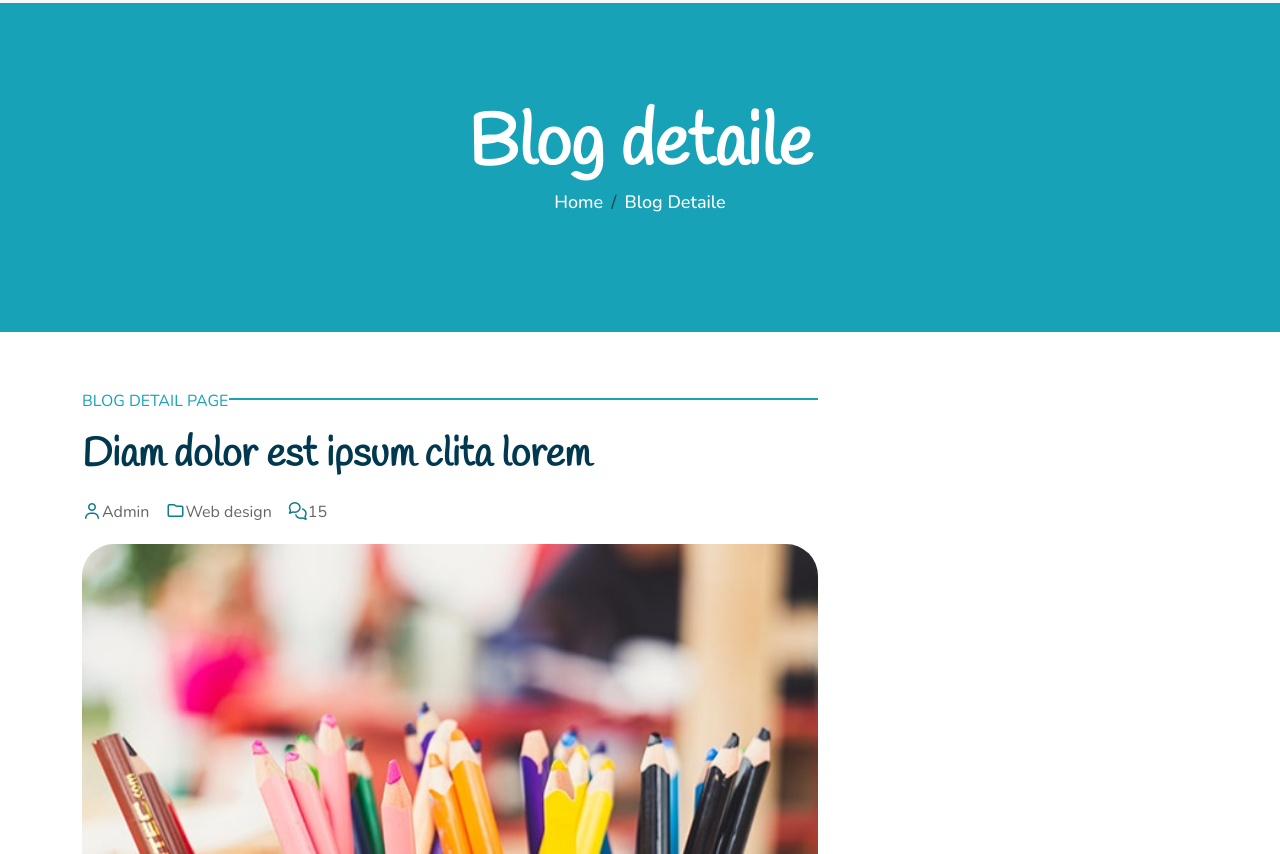
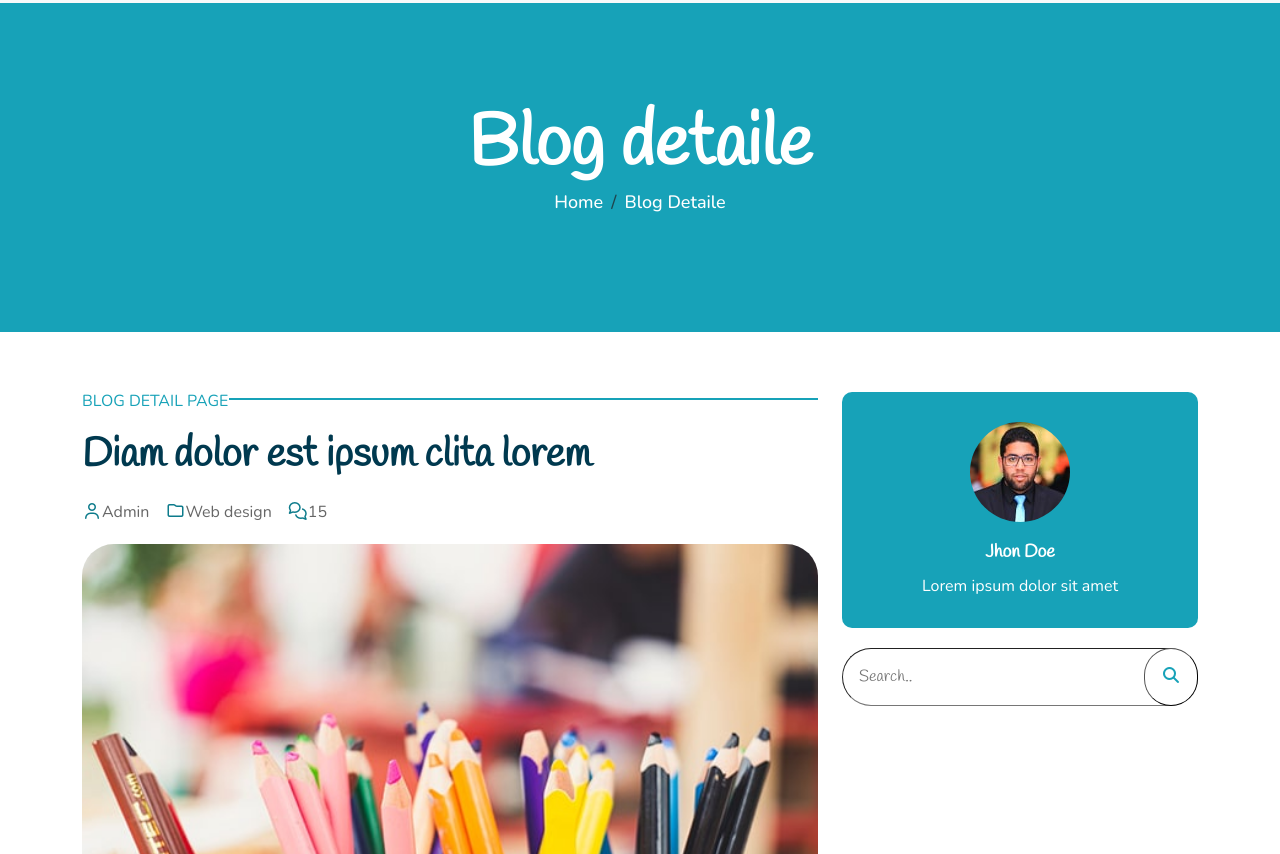
Before and after one commit to nmbabu6040/KidKinder, a plain HTML site: page blog-detail.html in a window 1280 px wide. Shown: the part 98-952 px from the top of the page. Drawn offline with nearby package versions, Linux system fonts and the light colour scheme.

Commit message:
make blog page

```diff
--- a/blog-detail.html
+++ b/blog-detail.html
@@ -154,6 +154,7 @@
           <div class="row">
             <div class="col-lg-8 col-md-6 col-sm-12 col-12">
               <div class="blogDetailSec">
+                <div>
                   <h5>Blog Detail Page</h5>
                   <h3>Diam dolor est ipsum clita lorem</h3>
                   <div class="d-flex justify-content-start gap-3">
@@ -169,13 +170,14 @@
                     />
                   </div>
                   <p>
-                  Sadipscing labore amet rebum est et justo gubergren. Et eirmod
-                  ipsum sit diam ut magna lorem. Nonumy vero labore lorem
-                  sanctus rebum et lorem magna kasd, stet amet magna accusam
-                  consetetur eirmod. Kasd accusam sit ipsum sadipscing et at at
-                  sanctus et. Ipsum sit gubergren dolores et, consetetur justo
-                  invidunt at et aliquyam ut et vero clita. Diam sea sea no sed
-                  dolores diam nonumy, gubergren sit stet no diam kasd vero.
+                    Sadipscing labore amet rebum est et justo gubergren. Et
+                    eirmod ipsum sit diam ut magna lorem. Nonumy vero labore
+                    lorem sanctus rebum et lorem magna kasd, stet amet magna
+                    accusam consetetur eirmod. Kasd accusam sit ipsum sadipscing
+                    et at at sanctus et. Ipsum sit gubergren dolores et,
+                    consetetur justo invidunt at et aliquyam ut et vero clita.
+                    Diam sea sea no sed dolores diam nonumy, gubergren sit stet
+                    no diam kasd vero.
                   </p>
                   <p>
                     Voluptua est takimata stet invidunt sed rebum nonumy stet,
@@ -184,34 +186,34 @@
                     dolores, sanctus lorem kasd duo dolor dolor vero sit et.
                     Labore ipsum duo sanctus amet eos et. Consetetur no sed et
                     aliquyam ipsum justo et, clita lorem sit vero amet amet est
-                  dolor elitr, stet et no diam sit. Dolor erat justo dolore sit
-                  invidunt.
+                    dolor elitr, stet et no diam sit. Dolor erat justo dolore
+                    sit invidunt.
                   </p>
                   <div class="secondBlog mb-4">
                     <h4>Est dolor lorem et ea</h4>
                     <span>
                       <img src="images/blog-3.jpg" alt="" class="img-fluid" />
                       <p>
-                      Diam dolor est labore duo invidunt ipsum clita et, sed et
-                      lorem voluptua tempor invidunt at est sanctus sanctus.
-                      Clita dolores sit kasd diam takimata justo diam lorem sed.
-                      Magna amet sed rebum eos. Clita no magna no dolor erat
-                      diam tempor rebum consetetur, sanctus labore sed nonumy
-                      diam lorem amet eirmod. No at tempor sea diam kasd,
-                      takimata ea nonumy elitr sadipscing gubergren erat.
-                      Gubergren at lorem invidunt sadipscing rebum sit amet ut
-                      ut, voluptua diam dolores at sadipscing stet. Clita dolor
-                      amet dolor ipsum vero ea ea eos. Invidunt sed diam dolores
-                      takimata dolor dolore dolore sit. Sit ipsum erat amet
-                      lorem et, magna sea at sed et eos. Accusam eirmod kasd
-                      lorem clita sanctus ut consetetur et. Et duo tempor sea
-                      kasd clita ipsum et. Takimata kasd diam justo est eos erat
-                      aliquyam et ut. Ea sed sadipscing no justo et eos labore,
-                      gubergren ipsum magna dolor lorem dolore, elitr aliquyam
-                      takimata sea kasd dolores diam, amet et est accusam labore
-                      eirmod vero et voluptua. Amet labore clita duo et no.
-                      Rebum voluptua magna eos magna, justo gubergren labore sit
-                      voluptua eos
+                        Diam dolor est labore duo invidunt ipsum clita et, sed
+                        et lorem voluptua tempor invidunt at est sanctus
+                        sanctus. Clita dolores sit kasd diam takimata justo diam
+                        lorem sed. Magna amet sed rebum eos. Clita no magna no
+                        dolor erat diam tempor rebum consetetur, sanctus labore
+                        sed nonumy diam lorem amet eirmod. No at tempor sea diam
+                        kasd, takimata ea nonumy elitr sadipscing gubergren
+                        erat. Gubergren at lorem invidunt sadipscing rebum sit
+                        amet ut ut, voluptua diam dolores at sadipscing stet.
+                        Clita dolor amet dolor ipsum vero ea ea eos. Invidunt
+                        sed diam dolores takimata dolor dolore dolore sit. Sit
+                        ipsum erat amet lorem et, magna sea at sed et eos.
+                        Accusam eirmod kasd lorem clita sanctus ut consetetur
+                        et. Et duo tempor sea kasd clita ipsum et. Takimata kasd
+                        diam justo est eos erat aliquyam et ut. Ea sed
+                        sadipscing no justo et eos labore, gubergren ipsum magna
+                        dolor lorem dolore, elitr aliquyam takimata sea kasd
+                        dolores diam, amet et est accusam labore eirmod vero et
+                        voluptua. Amet labore clita duo et no. Rebum voluptua
+                        magna eos magna, justo gubergren labore sit voluptua eos
                       </p>
                     </span>
                   </div>
@@ -220,32 +222,55 @@
                     <span>
                       <img src="images/blog-3.jpg" alt="" class="img-fluid" />
                       <p>
-                      Diam dolor est labore duo invidunt ipsum clita et, sed et
-                      lorem voluptua tempor invidunt at est sanctus sanctus.
-                      Clita dolores sit kasd diam takimata justo diam lorem sed.
-                      Magna amet sed rebum eos. Clita no magna no dolor erat
-                      diam tempor rebum consetetur, sanctus labore sed nonumy
-                      diam lorem amet eirmod. No at tempor sea diam kasd,
-                      takimata ea nonumy elitr sadipscing gubergren erat.
-                      Gubergren at lorem invidunt sadipscing rebum sit amet ut
-                      ut, voluptua diam dolores at sadipscing stet. Clita dolor
-                      amet dolor ipsum vero ea ea eos. Invidunt sed diam dolores
-                      takimata dolor dolore dolore sit. Sit ipsum erat amet
-                      lorem et, magna sea at sed et eos. Accusam eirmod kasd
-                      lorem clita sanctus ut consetetur et. Et duo tempor sea
-                      kasd clita ipsum et. Takimata kasd diam justo est eos erat
-                      aliquyam et ut. Ea sed sadipscing no justo et eos labore,
-                      gubergren ipsum magna dolor lorem dolore, elitr aliquyam
-                      takimata sea kasd dolores diam, amet et est accusam labore
-                      eirmod vero et voluptua. Amet labore clita duo et no.
-                      Rebum voluptua magna eos magna, justo gubergren labore sit
-                      voluptua eos
+                        Diam dolor est labore duo invidunt ipsum clita et, sed
+                        et lorem voluptua tempor invidunt at est sanctus
+                        sanctus. Clita dolores sit kasd diam takimata justo diam
+                        lorem sed. Magna amet sed rebum eos. Clita no magna no
+                        dolor erat diam tempor rebum consetetur, sanctus labore
+                        sed nonumy diam lorem amet eirmod. No at tempor sea diam
+                        kasd, takimata ea nonumy elitr sadipscing gubergren
+                        erat. Gubergren at lorem invidunt sadipscing rebum sit
+                        amet ut ut, voluptua diam dolores at sadipscing stet.
+                        Clita dolor amet dolor ipsum vero ea ea eos. Invidunt
+                        sed diam dolores takimata dolor dolore dolore sit. Sit
+                        ipsum erat amet lorem et, magna sea at sed et eos.
+                        Accusam eirmod kasd lorem clita sanctus ut consetetur
+                        et. Et duo tempor sea kasd clita ipsum et. Takimata kasd
+                        diam justo est eos erat aliquyam et ut. Ea sed
+                        sadipscing no justo et eos labore, gubergren ipsum magna
+                        dolor lorem dolore, elitr aliquyam takimata sea kasd
+                        dolores diam, amet et est accusam labore eirmod vero et
+                        voluptua. Amet labore clita duo et no. Rebum voluptua
+                        magna eos magna, justo gubergren labore sit voluptua eos
                       </p>
                     </span>
                   </div>
                 </div>
               </div>
-            <div class="col-lg-4 col-md-6 col-sm-12 col-12"></div>
+            </div>
+            <div class="col-lg-4 col-md-6 col-sm-12 col-12">
+              <div class="authorBox text-center d-flex justify-content-center">
+                <div class="text-center">
+                  <div class="boxImg">
+                    <img src="images/user.jpg" alt="" class="img-fluid" />
+                  </div>
+                  <h5>Jhon Doe</h5>
+                  <p>Lorem ipsum dolor sit amet</p>
+                </div>
+              </div>
+              <div class="position-relative searchBar">
+                <input
+                  type="search"
+                  name="search"
+                  id="search"
+                  placeholder="Search.."
+                  class="p-3 w-100 border-1 rounded-pill"
+                />
+                <button class="p-3 border-1 rounded-pill">
+                  <i class="fas fa-magnifying-glass"></i>
+                </button>
+              </div>
+            </div>
           </div>
         </div>
       </section>
--- a/css/style.css
+++ b/css/style.css
@@ -1122,4 +1122,44 @@ form {
   margin-bottom: 20px;
   font-family: 'Handlee', 'cursive';
 }
+
+.authorBox {
+  padding: 30px;
+  background: #17a2b8;
+  margin-bottom: 20px;
+  border-radius: 10px;
+}
+
+.boxImg {
+  margin: 0 auto;
+  width: 100px;
+  height: 100px;
+  overflow: hidden;
+  border-radius: 50%;
+  margin-bottom: 20px;
+}
+
+.authorBox h5 {
+  color: #fff;
+  font-size: 18px;
+  font-weight: 600;
+  font-family: 'Handlee', 'cursive';
+  margin-bottom: 10px;
+}
+.authorBox p {
+  color: #fff;
+  font-size: 16px;
+  font-weight: 400;
+  font-family: 'Nunito', sans-serif;
+  line-height: 1.5;
+  margin-bottom: 0px;
+}
+
+.searchBar button {
+  position: absolute;
+  right: 0;
+  top: 0;
+  color: #17a2b8;
+  background: #fff;
+}
 /* blogDetail end  */
```
Lines whose indentation alone changed are shown as unchanged.
